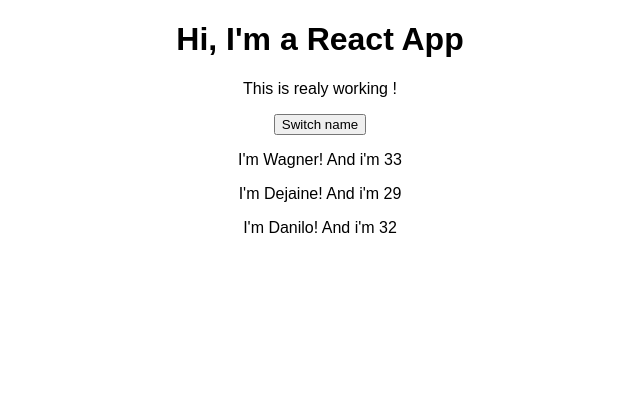
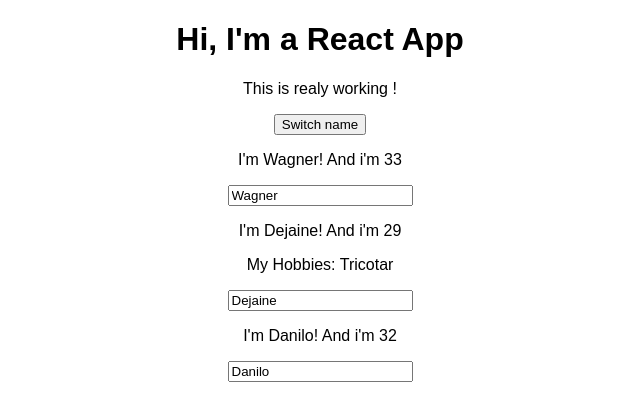
Before and after one commit to wagnerFaria/react-complete-guide, a React (Create React App) app: page / in a window 1280 px wide. Shown: the top 420 px of the page, without its empty margins (320-960 px from the left). Built offline with nearby package versions, Linux system fonts and the light colour scheme.

Commit message:
Adicionando referencia de metodos da classe para o componente

```diff
--- a/src/App.js
+++ b/src/App.js
@@ -13,13 +13,13 @@
     otherState: 'Some other value'
   }
 
-  switchNameHandler = () => {
+  switchNameHandler = (newName) => {
     // console.log('Was clicked!')
     // DONT DO THIS this.state.persons[0].name = 'Wagner Faria do Amaral';
     this.setState(
       {
         persons: [
-          { name: 'Wagner Faria do Amaral', age: 33 },
+          { name: newName, age: 33 },
           { name: 'Dejaine', age: 29 },
           { name: 'Danilo', age: 33 }
         ]
@@ -27,15 +27,37 @@
     )
   }
 
+  nameChangedHandler = (event) => {
+    this.setState(
+      {
+        persons: [
+          { name: 'Wagner', age: 33 },
+          { name: event.target.value, age: 29 },
+          { name: 'Danilo', age: 32 }
+        ]
+      }
+    )
+  }
   render() {
     return (
       <div className="App">
         <h1>Hi, I'm a React App</h1>
         <p>This is realy working !</p>
-        <button onClick={this.switchNameHandler}>Switch name</button>
-        <Person name={this.state.persons[0].name} age={this.state.persons[0].age} />
-        <Person name={this.state.persons[1].name} age={this.state.persons[1].age} />
-        <Person name={this.state.persons[2].name} age={this.state.persons[2].age} />
+        {/* ESTA FORMA DE PASSAR PARAMETROS PARA UM METODO EH INEFICIENTE */}
+        <button onClick={() => this.switchNameHandler('Wagner Faria do Amaral')}>Switch name</button>
+        <Person
+          name={this.state.persons[0].name}
+          age={this.state.persons[0].age} />
+        <Person
+          name={this.state.persons[1].name}
+          age={this.state.persons[1].age}
+          click={this.switchNameHandler.bind(this, 'Wagner Amaral')}
+          changed={this.nameChangedHandler}>
+          My Hobbies: Tricotar
+        </Person>
+        <Person
+          name={this.state.persons[2].name}
+          age={this.state.persons[2].age} />
       </div>
     );
   }
--- a/src/Person/Person.js
+++ b/src/Person/Person.js
@@ -3,8 +3,9 @@
 const person = (props) => {
     return (
         <div>
-            <p>I'm {props.name}! And i'm {props.age}</p>
+            <p onClick={props.click}>I'm {props.name}! And i'm {props.age}</p>
             <p>{props.children}</p>
+            <input type="text" onChange={props.changed} value={props.name} />
         </div>
     );
 }
```
